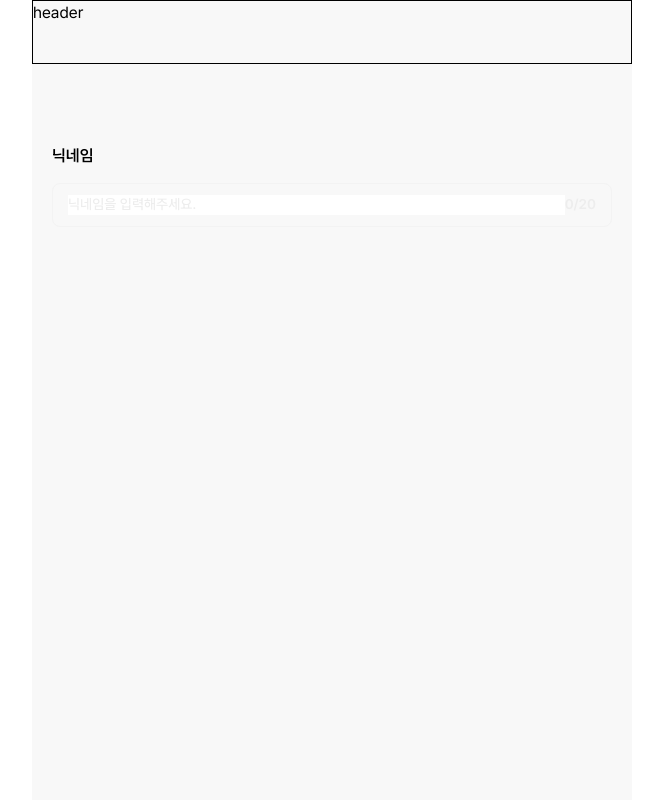
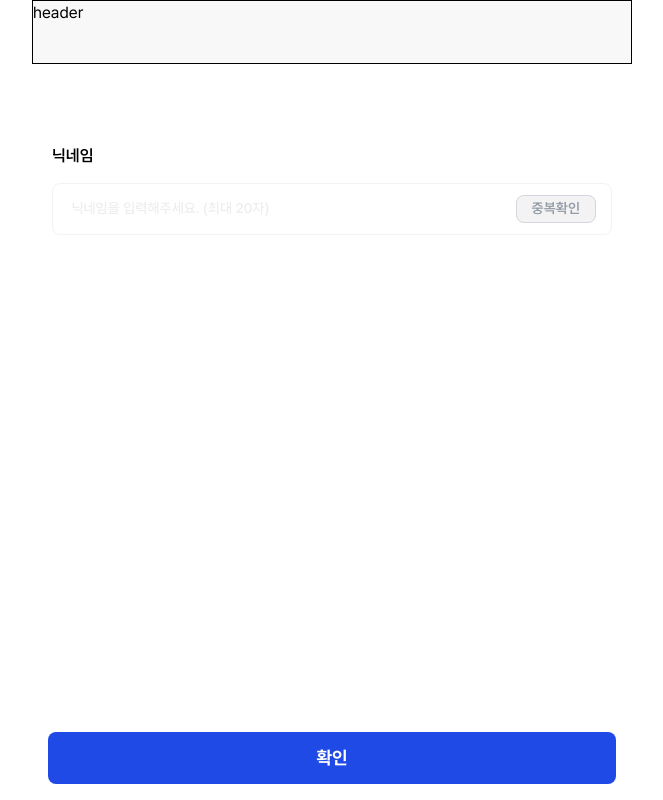
Before and after one commit to FC-DEV3-Final-Project/zoop-frontend, a Next.js app: page /mypage/1/user-info/edit-nickname in a window 1280 px wide. Shown: the whole page, without its empty margins (308-971 px from the left). Built offline with nearby package versions, Linux system fonts and the light colour scheme.

Commit message:
design: 중복확인/확인버튼

```diff
--- a/src/app/mypage/[id]/user-info/edit-nickname/page.tsx
+++ b/src/app/mypage/[id]/user-info/edit-nickname/page.tsx
@@ -1,12 +1,13 @@
 "use client";
 
+import { Button } from "@/components/ui/button";
 import { useState } from "react";
 
 const EditNickname = () => {
   const [nickname, setNickname] = useState("");
 
   return (
-    <div className="relative">
+    <div className="relative h-full bg-white">
       <div className="absolute top-[61px] inline-flex w-full flex-col items-start justify-start gap-4 p-5">
         <div className="justify-center text-subtitle2">닉네임</div>
         <div className="flex items-center justify-between self-stretch rounded-small px-4 py-3 outline outline-1 outline-offset-[-1px] outline-gray-200">
@@ -15,11 +16,22 @@ const EditNickname = () => {
             value={nickname}
             onChange={(e) => setNickname(e.target.value)}
             maxLength={20}
-            placeholder="닉네임을 입력해주세요."
+            placeholder=" 닉네임을 입력해주세요. (최대 20자)"
             className="w-full text-caption2 placeholder-gray-300 focus:outline-none"
           />
-          <div className="text-caption1 text-gray-300">{nickname.length}/20</div>
+          <button
+            className={`inline-flex items-center justify-center rounded-small px-4 py-1 outline outline-1 outline-offset-[-1px] ${
+              nickname.length > 0
+                ? "bg-blue-050-bg text-blue-700 outline-blue-800-primary"
+                : "bg-gray-200 text-gray-700-info outline-gray-500-alternative"
+            }`}
+          >
+            <p className="justify-start whitespace-nowrap text-caption1">중복확인</p>
+          </button>
         </div>
+      </div>
+      <div className="absolute bottom-4 left-1/2 w-full -translate-x-1/2 px-4">
+        <Button variant={"default"}>확인</Button>
       </div>
     </div>
   );
```
